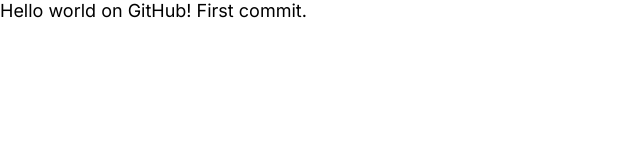
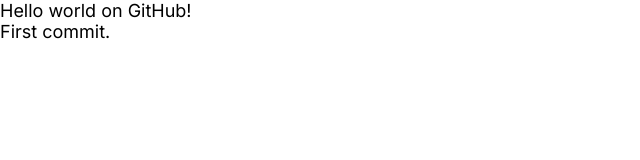
Before and after one commit to klevtcov/hello-world, a plain HTML site: page index.html in a window 1280 px wide. Shown: the whole page, without its empty margins (0-640 px from the left). Drawn offline with Linux system fonts and the light colour scheme.

Commit message:
Update index.html

```diff
--- a/index.html
+++ b/index.html
@@ -8,7 +8,7 @@
     <title>Hello world!</title>
 </head>
 <body>
-    Hello world on GitHub!
-    First commit.
+    <p>Hello world on GitHub!</p>
+    <p>First commit.</p>
 </body>
 </html>
```
